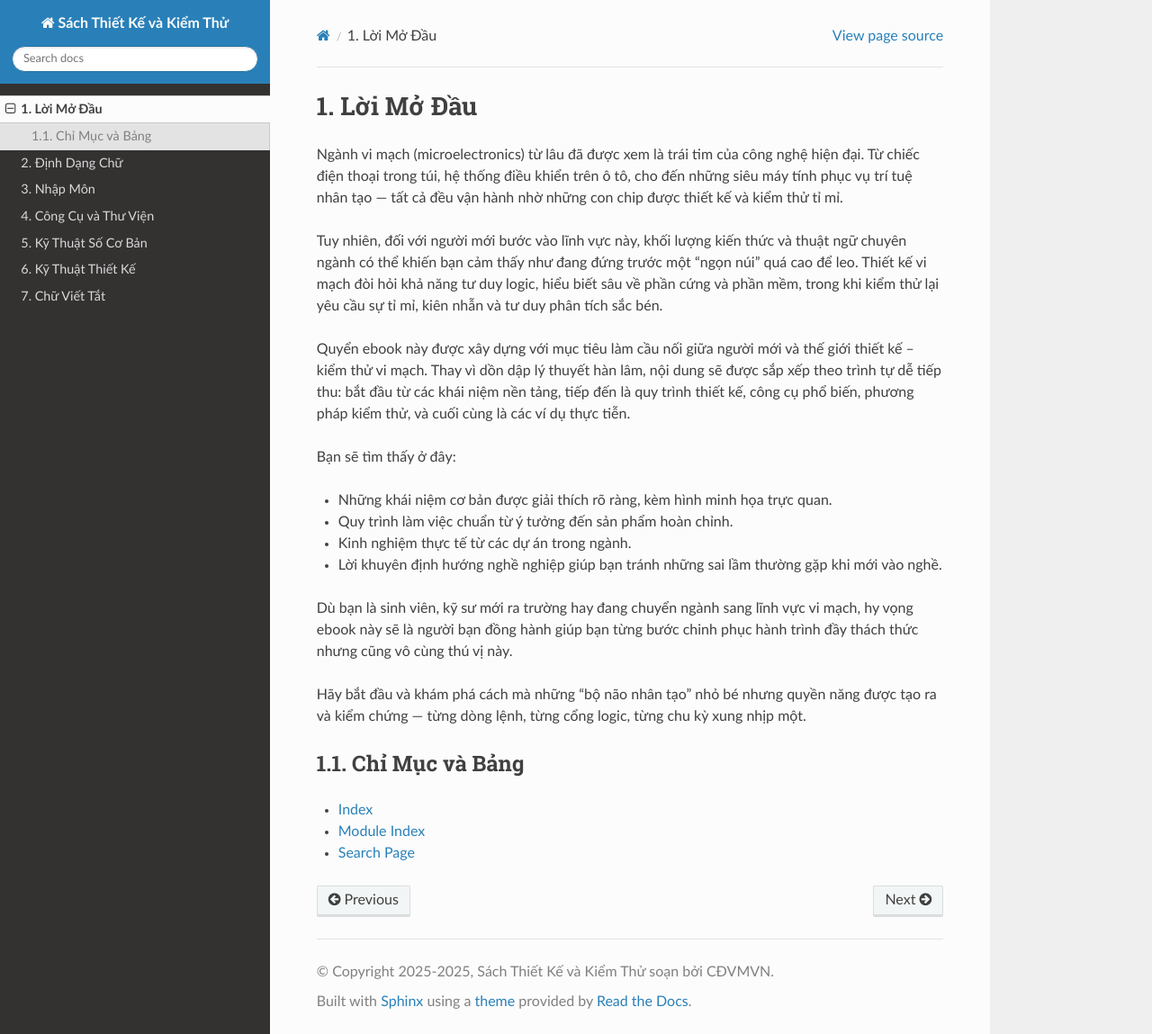
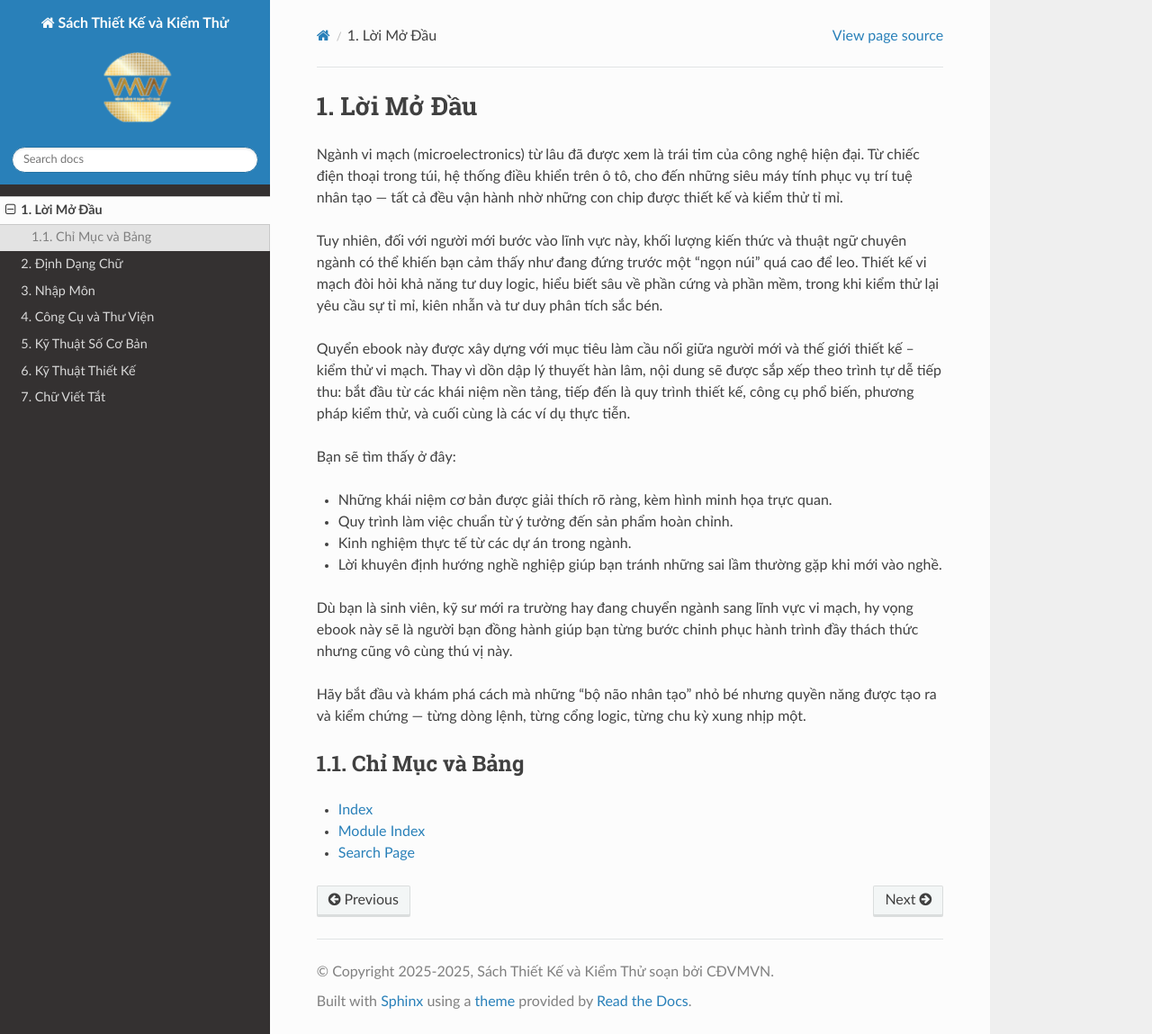
Before and after one commit to doquynh2k7/DesignVerificationBook, a Sphinx documentation site: the page built from source/index.rst, in a window 1280 px wide and 1149 px high. Shown: the whole window at 90% size. Built offline with Sphinx 7.4.7 and the Read the Docs theme 3.1.0, drawn with Linux system fonts in a browser that asks for light colours.

Commit message:
thêm logo cho trang root (góc trên bên trái)

```diff
--- a/source/conf.py
+++ b/source/conf.py
@@ -23,7 +23,6 @@ language = 'vi'   # Tiếng Việt
 project = 'Sách Thiết Kế và Kiểm Thử'
 author = f'{project} soạn bởi CĐVMVN'
 copyright = f'2025-{datetime.datetime.now().year}, {author}'
-
 
 # -- General configuration ---------------------------------------------------
 
@@ -58,6 +57,8 @@ highlight_language = 'none'
 # html_theme = 'alabaster'
 html_theme = 'haiku'
 # html_show_sourcelink = False
+html_logo = "_static/cdvmvn_logo.png"   # đường dẫn từ thư mục source
+# html_logo = "_static/cdvmvn_logo_black.jpg"   # đường dẫn từ thư mục source
 
 try:
     import sphinx_rtd_theme
```
Also changed, not shown: source/_static/cdvmvn_logo.png (added).
